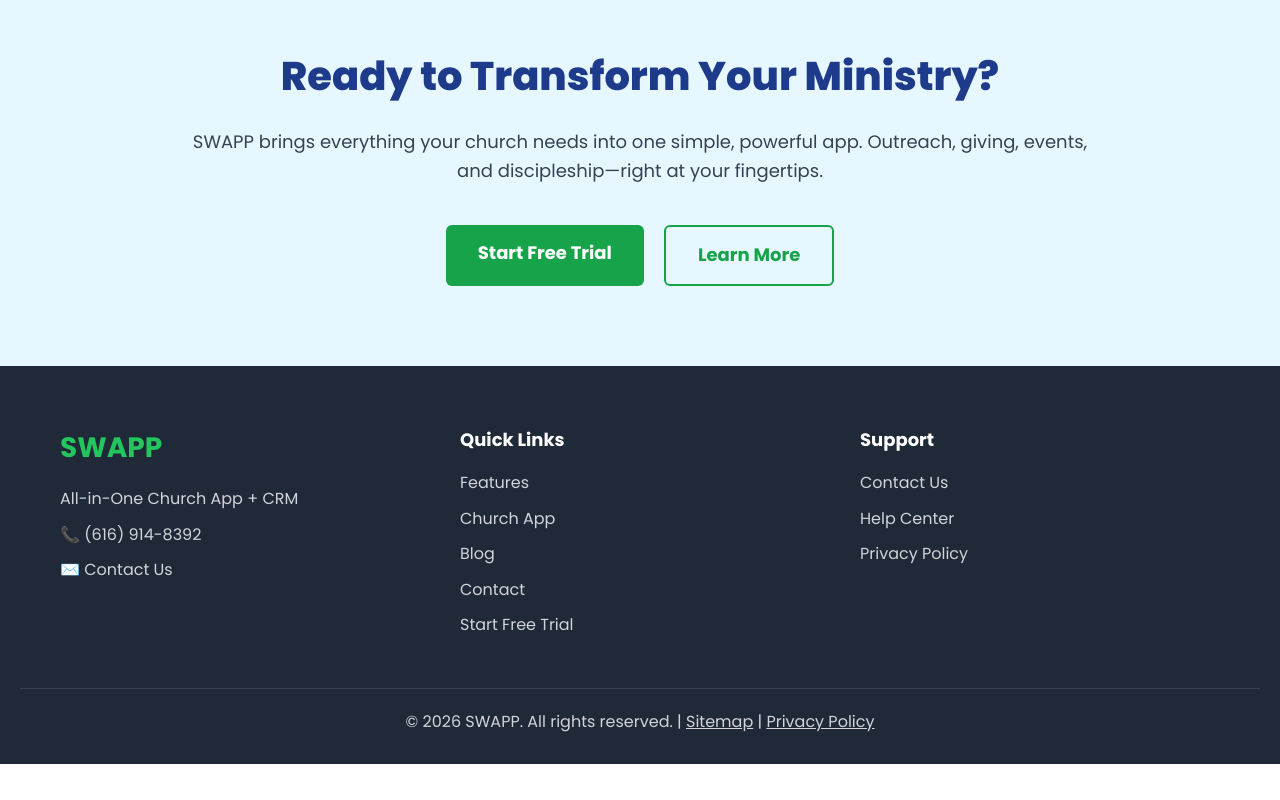
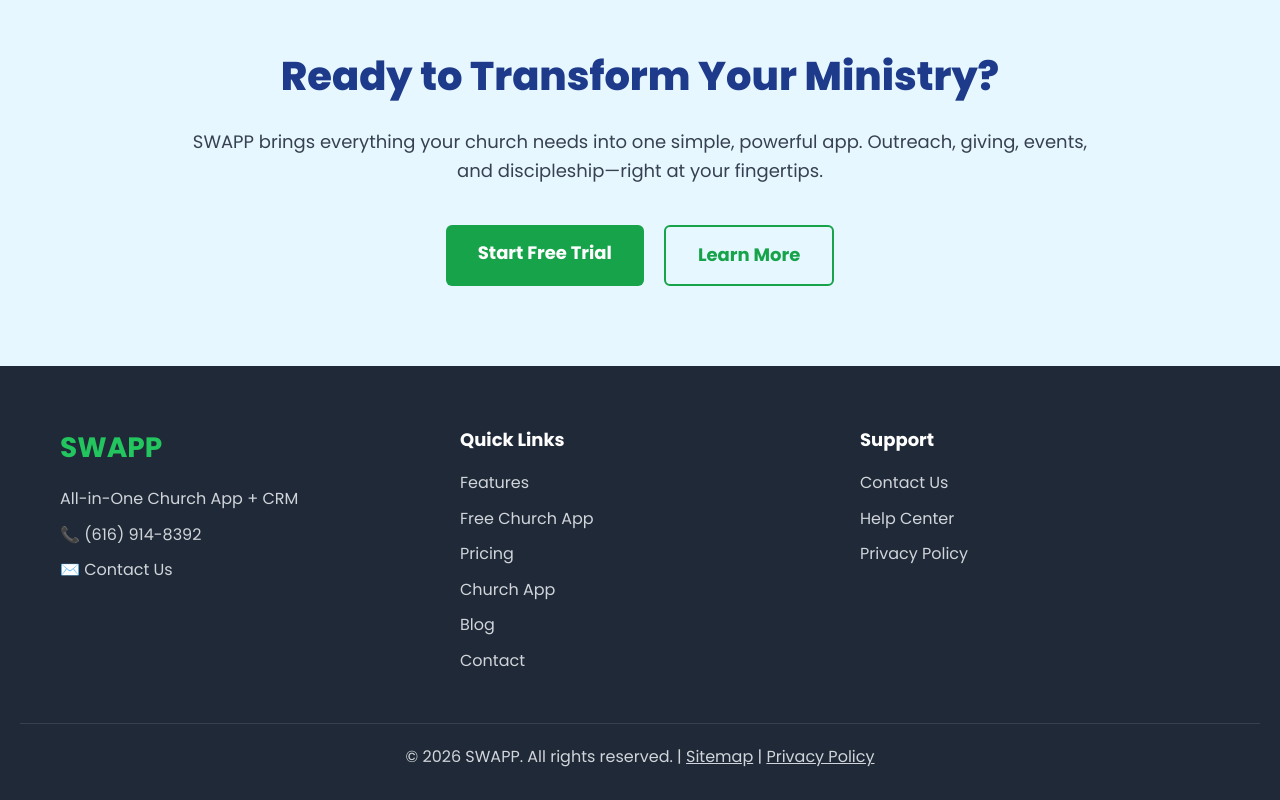
Before and after one commit to Dronesmiths/Swapp-Final, a plain HTML site: page features/index.html in a window 1280 px wide. Shown: the part 2328-3128 px from the top of the page. Before the commit the page ends 3092 px from the top, so only its background shows below. Drawn offline with Linux system fonts and the light colour scheme.

Commit message:
Final Phase 3 Polish: Standardized navigation and footers across all feature pages

```diff
--- a/features/index.html
+++ b/features/index.html
@@ -404,10 +404,11 @@
                 <h4>Quick Links</h4>
                 <ul>
                     <li><a href="/features/">Features</a></li>
+                    <li><a href="/free-church-app/">Free Church App</a></li>
+                    <li><a href="/pricing/">Pricing</a></li>
                     <li><a href="/church-app/">Church App</a></li>
                     <li><a href="/blog/">Blog</a></li>
                     <li><a href="/contact/">Contact</a></li>
-                    <li><a href="https://theswapp.io/register?referral_code=zuPaoR">Start Free Trial</a></li>
                 </ul>
             </div>
 
```
Also changed, not shown: features/group-management/index.html (+5 -2 lines).
